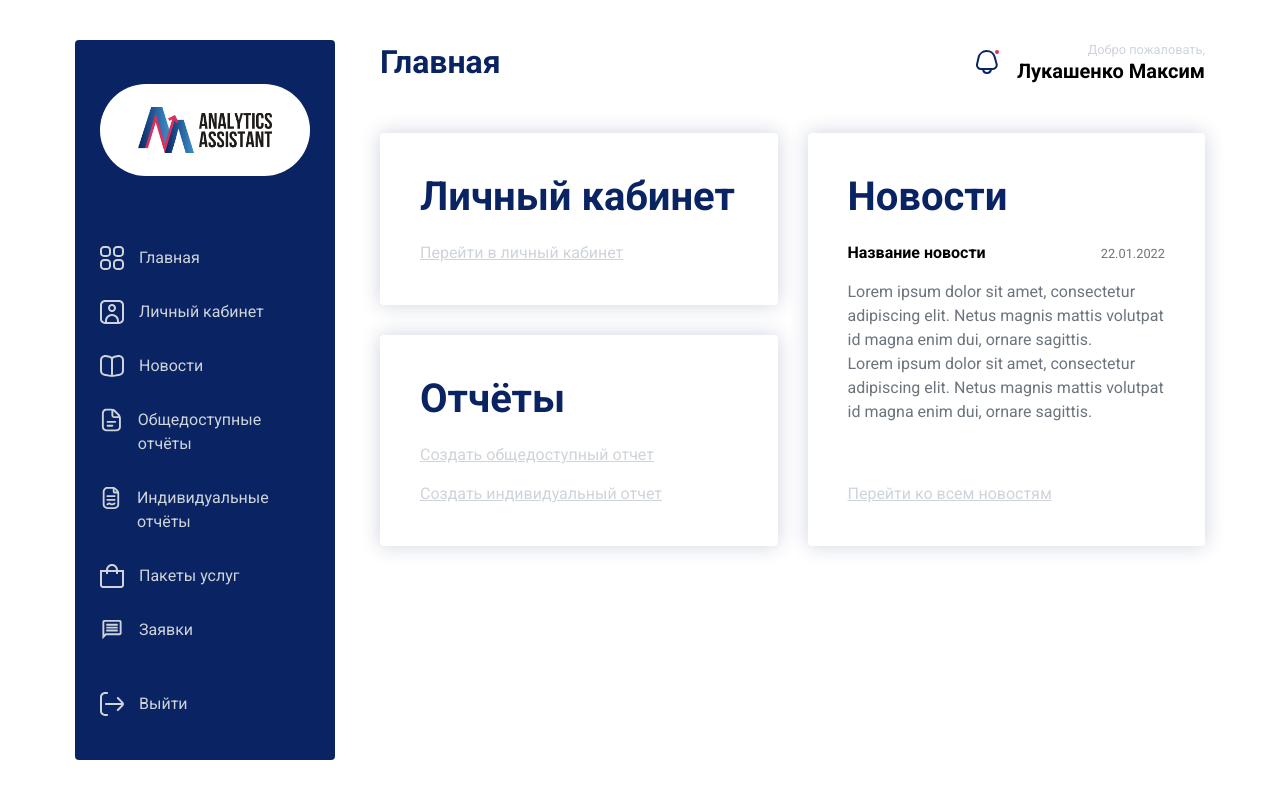
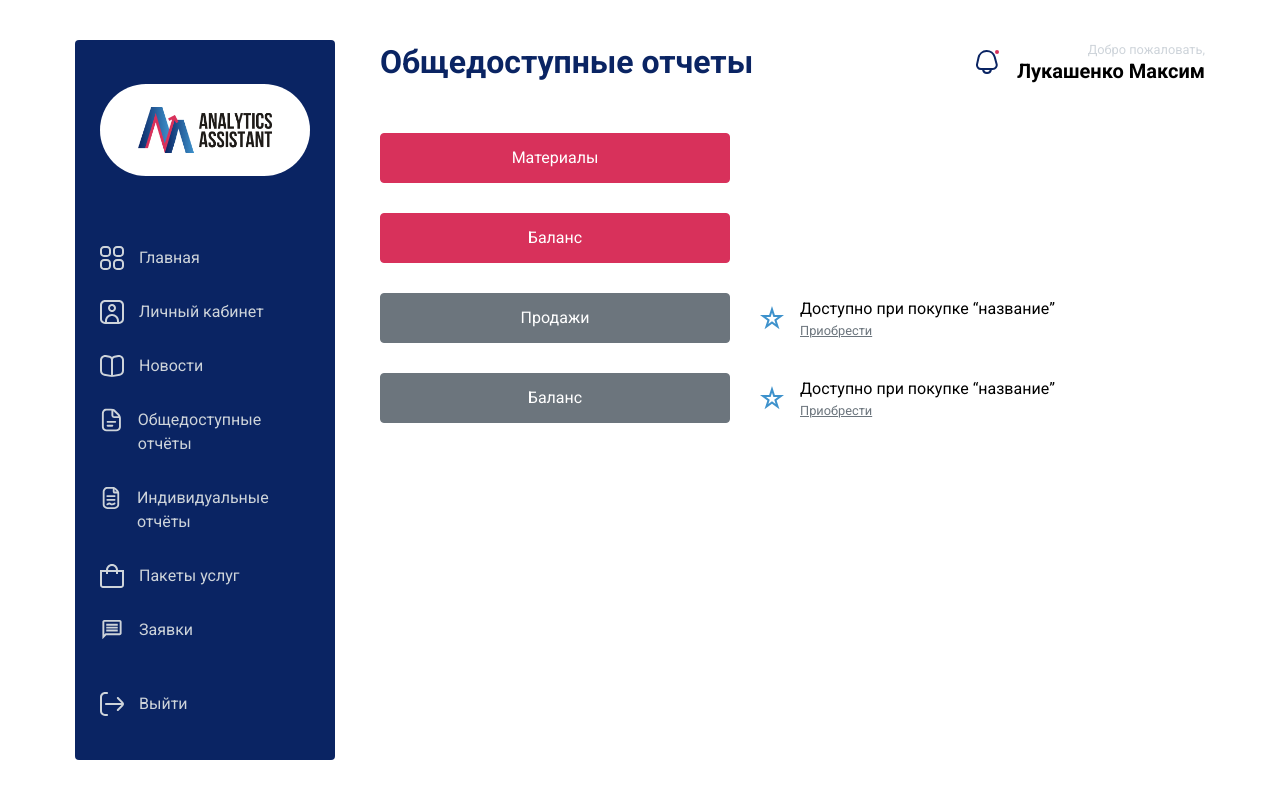
Before and after one commit to kasim876/analystic, a React (Create React App) app: page / in a window 1280 px wide. Built offline with nearby package versions, Linux system fonts and the light colour scheme.

Commit message:
add reports public pages

```diff
--- a/src/App.js
+++ b/src/App.js
@@ -6,12 +6,12 @@ import Login from './pages/Login';
 import Registration from './pages/Registration';
 import Home from './pages/Home';
 import News from './pages/News';
-
+import ReportsPublic from './pages/ReportsPublic';
 
 function App() {
   return (
     <>
-      <Home></Home>
+      <ReportsPublic></ReportsPublic>
     </>
   );
 }
--- /dev/null
+++ b/src/pages/Reports.module.scss
@@ -0,0 +1,54 @@
+@import "../styles/mixins";
+
+.list {
+  display: flex;
+  flex-direction: column;
+  gap: rem(30px);
+}
+
+.row {
+  display: flex;
+  align-items: center;
+  gap: rem(30px);
+}
+
+.btn {
+  max-width: rem(350px);
+}
+
+.warning {
+  display: none;
+  flex-direction: column;
+  align-items: flex-start;
+  padding-left: rem(40px);
+  background-image: url("../assets/svg/star.svg");
+  background-position: left center;
+  background-repeat: no-repeat;
+
+  a {
+    text-decoration: underline;
+    color: var(--dark-gray);
+    transition: color 0.3s ease-in-out;
+
+    &:focus-visible {
+      outline: none;
+      color: var(--red);
+    }
+
+    @include hover {
+      color: var(--red);
+    }
+  }
+}
+
+.disableRow {
+  .btn {
+    border-color: var(--dark-gray);
+    background-color: var(--dark-gray);
+    pointer-events: none;
+  }
+
+  .warning {
+    display: flex;
+  }
+}
--- /dev/null
+++ b/src/pages/ReportsPublic.jsx
@@ -0,0 +1,50 @@
+import styles from "./Reports.module.scss";
+
+import NavBar from "../components/NavBar/NavBar";
+import Header from "../components/Header/Header";
+import Button from "../components/Button/Button";
+
+const ReportsPublic = () => {
+  return (
+    <div className="container">
+      <NavBar></NavBar>
+      <div className="content">
+        <Header title="Общедоступные отчеты" name="Лукашенко Максим" />
+        <main>
+          <ul className={'list-reset' + ' ' + styles.list}>
+            <li className={styles.row}>
+              <Button className={styles.btn}>Материалы</Button>
+              <div className={styles.warning}>
+                <span className="text-md">Доступно при покупке “название”</span>
+                <a href="/" className="text-xs">Приобрести</a>
+              </div>
+            </li>
+            <li className={styles.row}>
+              <Button className={styles.btn}>Баланс</Button>
+              <div className={styles.warning}>
+                <span className="text-md">Доступно при покупке “название”</span>
+                <a href="/" className="text-xs">Приобрести</a>
+              </div>
+            </li>
+            <li className={styles.row + ' ' + styles.disableRow}>
+              <Button className={styles.btn}>Продажи</Button>
+              <div className={styles.warning}>
+                <span className="text-md">Доступно при покупке “название”</span>
+                <a href="/" className="text-xs">Приобрести</a>
+              </div>
+            </li>
+            <li className={styles.row + ' ' + styles.disableRow}>
+              <Button className={styles.btn}>Баланс</Button>
+              <div className={styles.warning}>
+                <span className="text-md">Доступно при покупке “название”</span>
+                <a href="/" className="text-xs">Приобрести</a>
+              </div>
+            </li>
+          </ul>
+        </main>
+      </div>
+    </div>
+  )
+}
+
+export default ReportsPublic
```
Also changed, not shown: src/assets/svg/star.svg (added).
